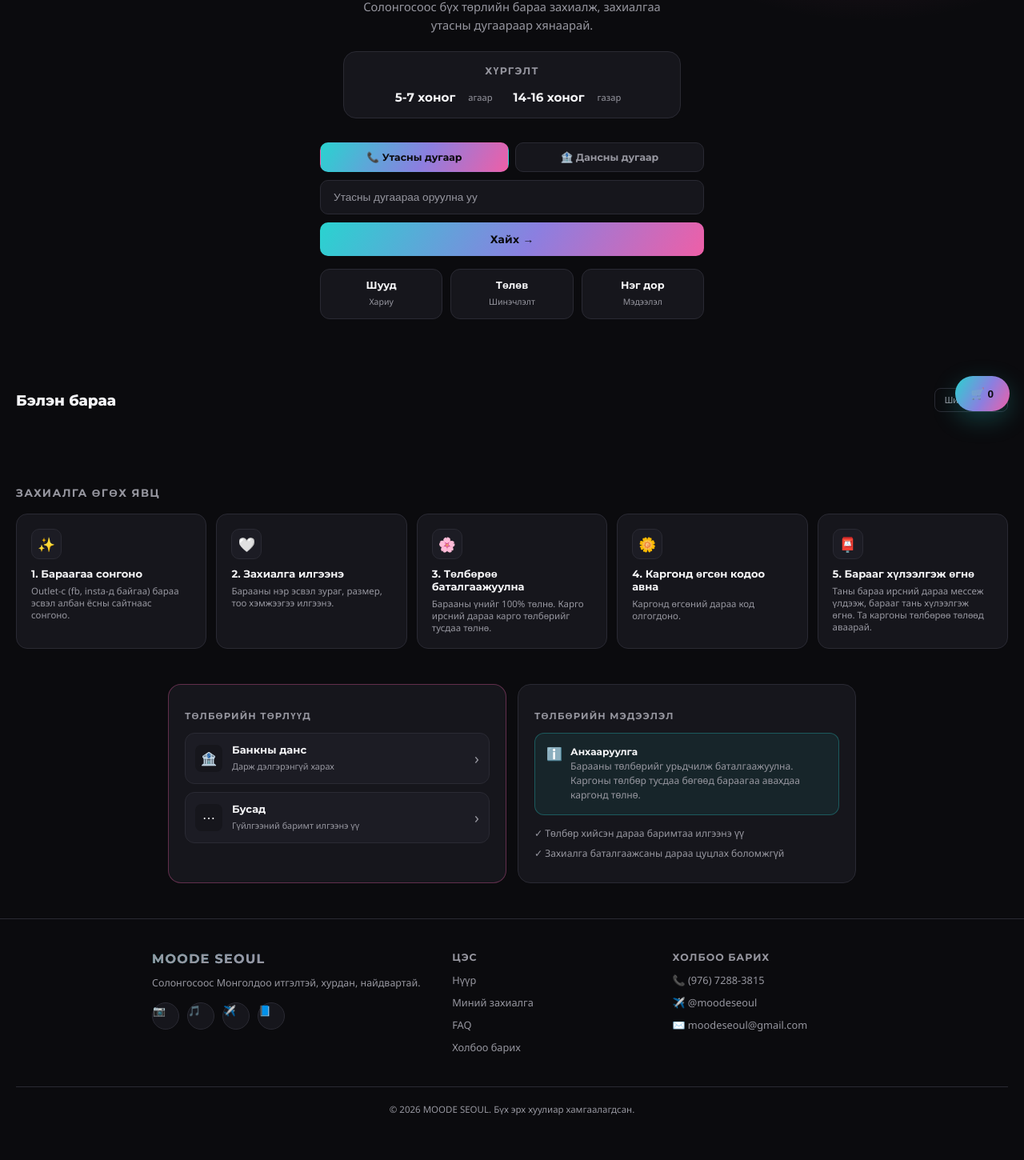
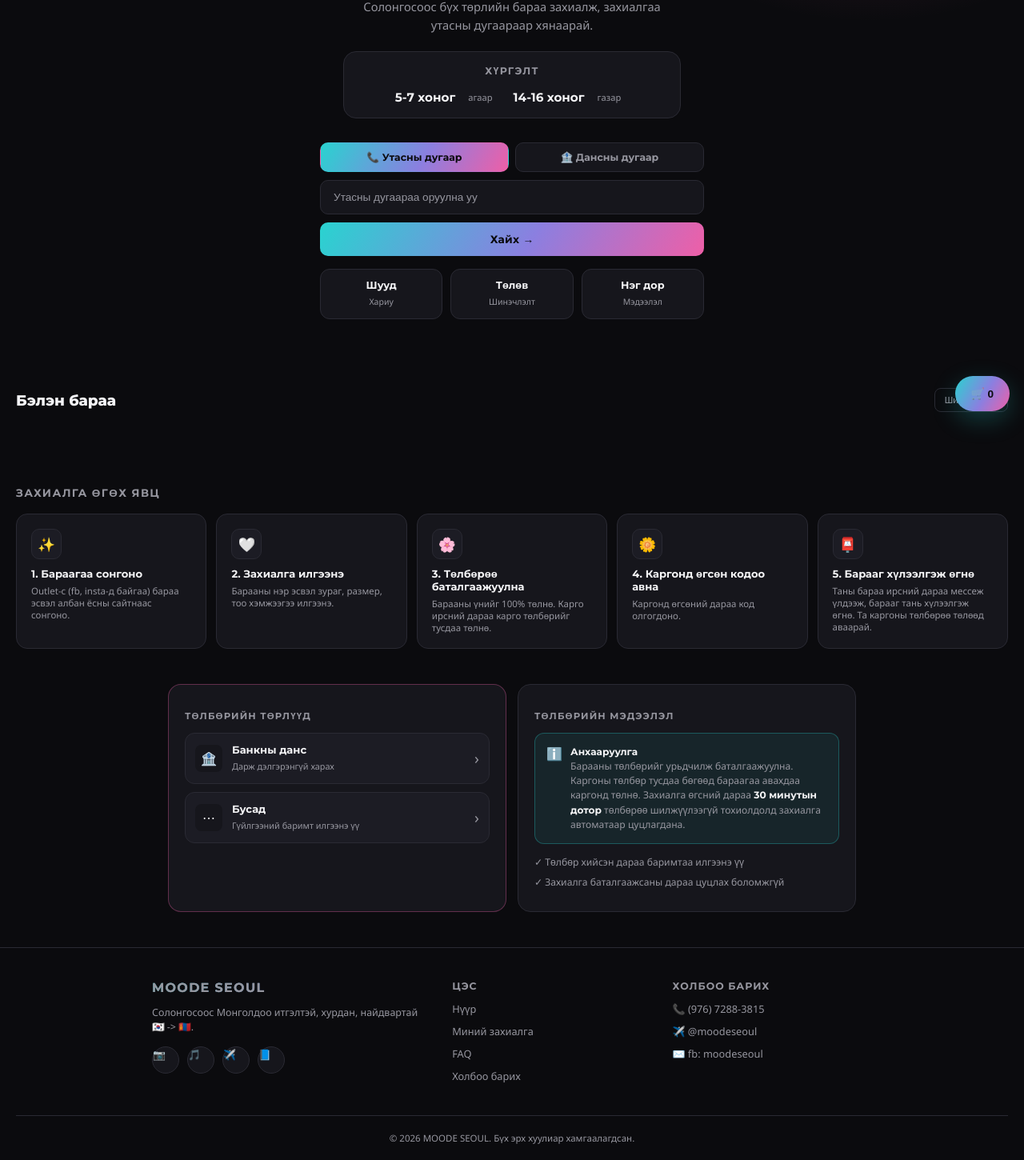
Before and after one commit to eeny2304-tech/moodeseoul-final, a website: page index.html in a window 1280 px wide. Shown: the part 268-1718 px from the top of the page at 80% size. Before the commit the page ends 1682 px from the top, so only its background shows below. Drawn offline with Linux system fonts and the light colour scheme; no server answers.

Commit message:
Update index.html

```diff
--- a/index.html
+++ b/index.html
@@ -1,3 +1,4 @@
+
 <!doctype html>
 <html lang="mn">
 <head>
@@ -15,7 +16,7 @@
 
 <main>
 <section class="hero">
-  <div><span class="pill">🇰🇷 СОЛОНГОСООС ШУУД</span><h1>Оригинал бараа.<br><em>Гоё сонголт.</em></h1><p>Солонгосоос бүх төрлийн бараа захиалж, захиалгаа утасны дугаараар хянаарай.</p></div>
+  <div><span class="pill">🇰🇷 СОЛОНГОСООС ШУУД</span><h1> YOUR STYLE <br><em>Гоё сонголт.</em></h1><p>Солонгосоос бүх төрлийн бараа захиалж, захиалгаа утасны дугаараар хянаарай.</p></div>
   <div class="hero-card"><b>Хүргэлт</b><strong id="airDays">5-7 хоног</strong><span>агаар</span><strong id="groundDays">14-16 хоног</strong><span>газар</span></div>
 </section>
 
@@ -83,7 +84,7 @@
     <h3>ТӨЛБӨРИЙН МЭДЭЭЛЭЛ</h3>
     <div class="pay-note">
       <span>ℹ️</span>
-      <p><b>Анхааруулга</b><br>Барааны төлбөрийг урьдчилж баталгаажуулна. Каргоны төлбөр тусдаа бөгөөд бараагаа авахдаа каргонд төлнө.</p>
+      <p><b>Анхааруулга</b><br>Барааны төлбөрийг урьдчилж баталгаажуулна. Каргоны төлбөр тусдаа бөгөөд бараагаа авахдаа каргонд төлнө. Захиалга өгсний дараа <b>30 минутын дотор</b> төлбөрөө шилжүүлээгүй тохиолдолд захиалга автоматаар цуцлагдана.</p>
     </div>
     <p class="pay-check">✓ Төлбөр хийсэн дараа баримтаа илгээнэ үү</p>
     <p class="pay-check">✓ Захиалга баталгаажсаны дараа цуцлах боломжгүй</p>
@@ -104,9 +105,16 @@
         <div><span>Дансны дугаар</span><b id="successBankAccount">—</b></div>
         <div><span>Хүлээн авагч</span><b id="successBankHolder">—</b></div>
       </div>
-      <p class="success-note">Гүйлгээний утга дээр <b>утасны дугаар</b> болон <b>захиалгын кодоо</b> заавал бичиж төлбөрөө шилжүүлнэ үү.</p>
+      <p class="success-note">Гүйлгээний утга дээр <b>утасны дугаар</b> болон <b>захиалгын кодоо</b> заавал бичиж төлбөрөө шилжүүлнэ үү. <b>30 минутын дотор</b> төлбөр ороогүй бол захиалга автоматаар цуцлагдана.</p>
     </div>
     <button class="primary" onclick="closeOrderSuccess()">Ойлголоо</button>
+  </div>
+</div>
+
+<div id="orderDetailModal" class="modal hidden">
+  <div class="admin-box order-detail-box">
+    <div class="drawer-head"><h2>Захиалгын дэлгэрэнгүй</h2><button onclick="closeOrderDetail()">×</button></div>
+    <div id="orderDetailContent"></div>
   </div>
 </div>
 
@@ -137,7 +145,7 @@
   <div class="footer-grid">
     <div>
       <b class="footer-logo">MOODE SEOUL</b>
-      <p>Солонгосоос Монголдоо итгэлтэй, хурдан, найдвартай.</p>
+      <p>Солонгосоос Монголдоо итгэлтэй, хурдан, найдвартай 🇰🇷 -> 🇲🇳.</p>
       <div class="footer-social">
         <a href="#">📷</a><a href="#">🎵</a><a href="#">✈️</a><a href="#">📘</a>
       </div>
@@ -153,7 +161,7 @@
       <b>ХОЛБОО БАРИХ</b>
       <a href="tel:+9767288-3815">📞 <span id="footerPhone">(976) 7288-3815</span></a>
       <a href="#">✈️ @moodeseoul</a>
-      <a href="mailto:moodeseoul@gmail.com">✉️ moodeseoul@gmail.com</a>
+      <a href="insta: moode_seoul ">✉️ fb: moodeseoul</a>
     </div>
   </div>
   <div class="footer-bottom">© 2026 <span id="footerName">MOODE SEOUL</span>. Бүх эрх хуулиар хамгаалагдсан.</div>
```
